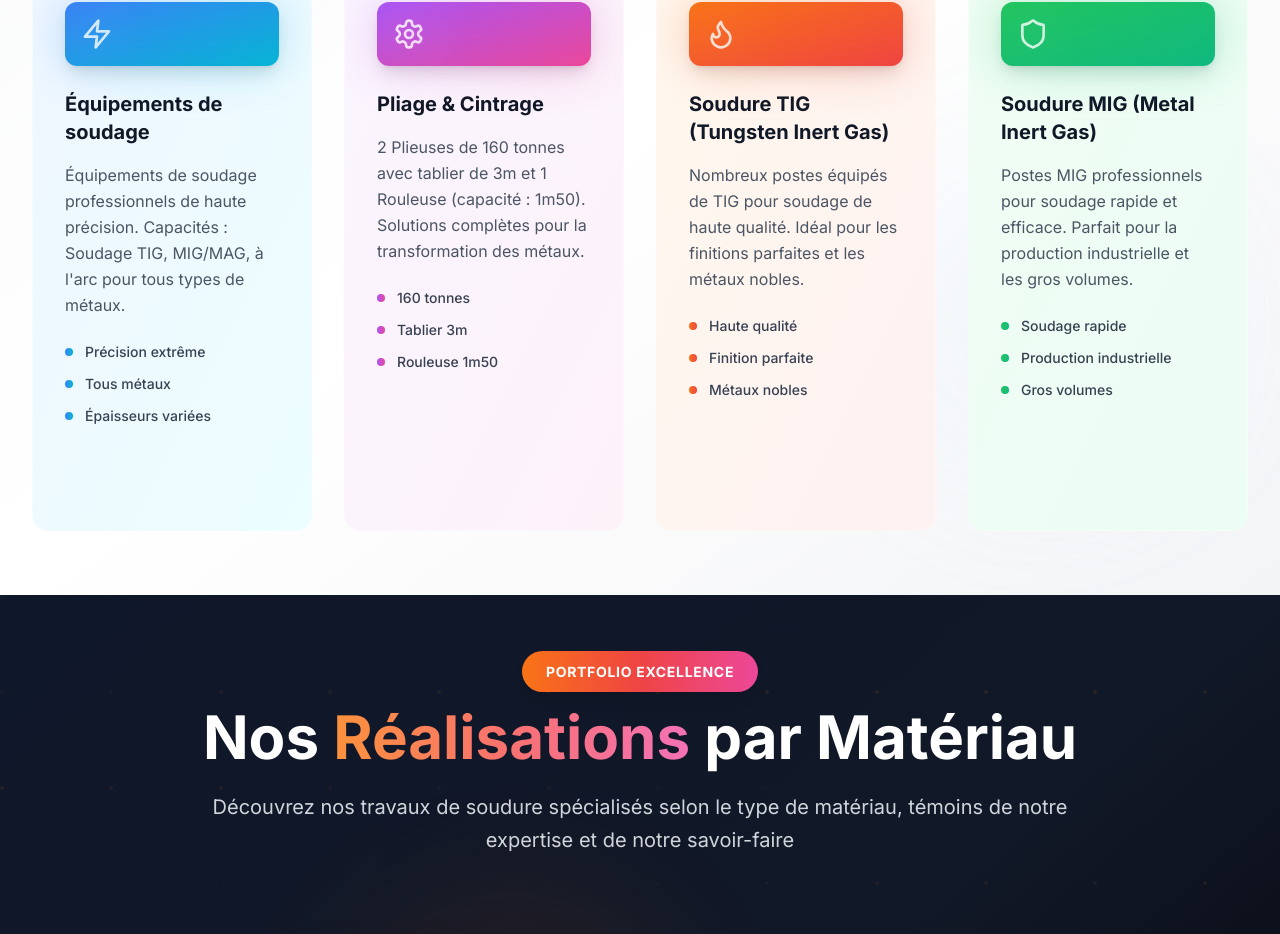
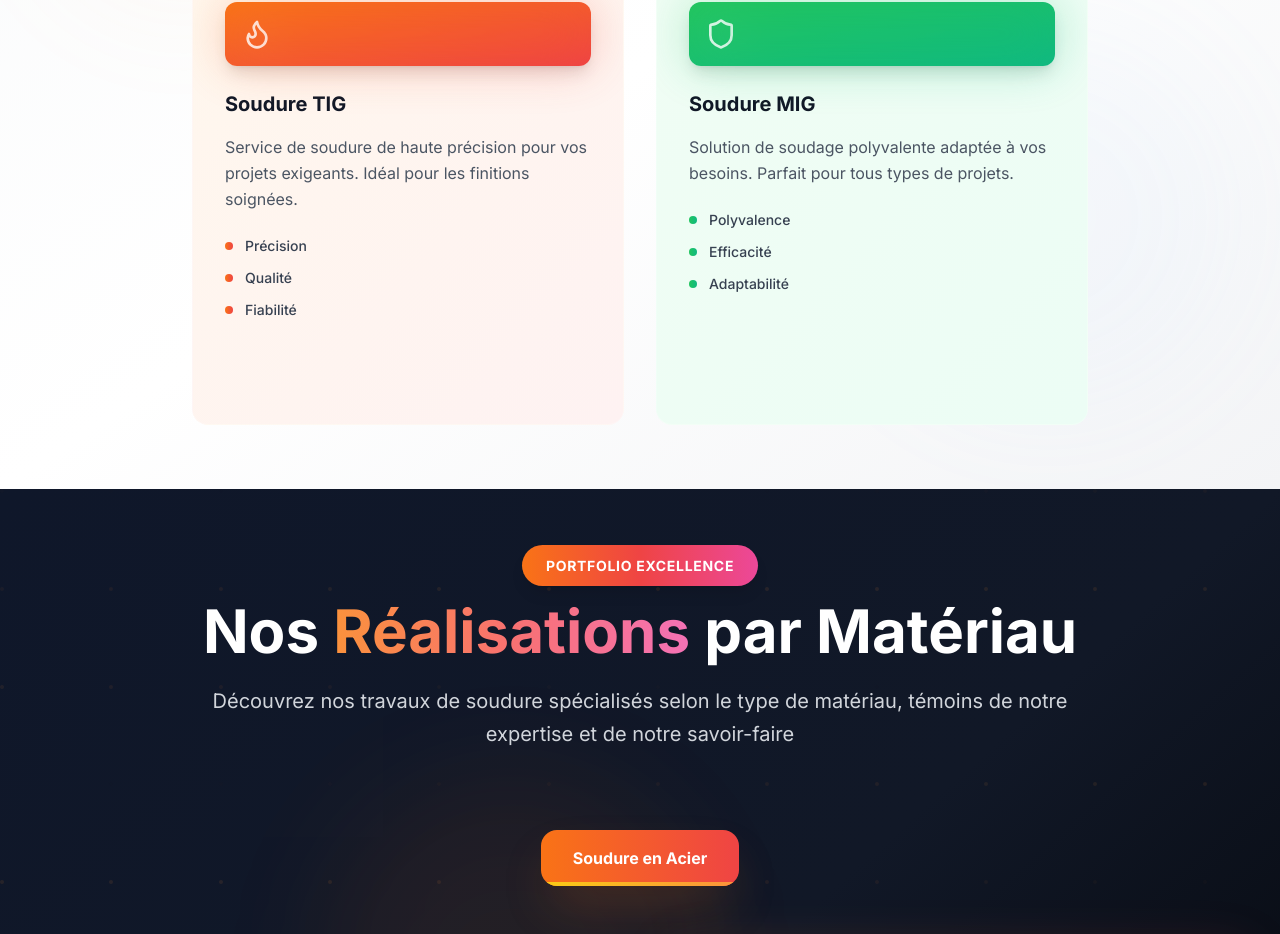
Before and after one commit to preneuscliford/juniorWebsite, a Next.js app: page / in a window 1280 px wide. Shown: the part 1152-2086 px from the top of the page. Built offline with nearby package versions, Linux system fonts and the light colour scheme.

Commit message:
add new modif

```diff
--- a/app/page.tsx
+++ b/app/page.tsx
@@ -402,34 +402,18 @@ function HeroSection() {
 function ServicesSection() {
   const services = [
     {
-      icon: Zap,
-      title: "Équipements de soudage",
-      description: "Équipements de soudage professionnels de haute précision. Capacités : Soudage TIG, MIG/MAG, à l'arc pour tous types de métaux.",
-      features: ["Précision extrême", "Tous métaux", "Épaisseurs variées"],
-      gradient: "from-blue-500 to-cyan-500",
-      bgGradient: "from-blue-50 to-cyan-50"
-    },
-    {
-      icon: Settings,
-      title: "Pliage & Cintrage",
-      description: "2 Plieuses de 160 tonnes avec tablier de 3m et 1 Rouleuse (capacité : 1m50). Solutions complètes pour la transformation des métaux.",
-      features: ["160 tonnes", "Tablier 3m", "Rouleuse 1m50"],
-      gradient: "from-purple-500 to-pink-500",
-      bgGradient: "from-purple-50 to-pink-50"
-    },
-    {
       icon: Flame,
-      title: "Soudure TIG (Tungsten Inert Gas)",
-      description: "Nombreux postes équipés de TIG pour soudage de haute qualité. Idéal pour les finitions parfaites et les métaux nobles.",
-      features: ["Haute qualité", "Finition parfaite", "Métaux nobles"],
+      title: "Soudure TIG",
+      description: "Service de soudure de haute précision pour vos projets exigeants. Idéal pour les finitions soignées.",
+      features: ["Précision", "Qualité", "Fiabilité"],
       gradient: "from-orange-500 to-red-500",
       bgGradient: "from-orange-50 to-red-50"
     },
     {
       icon: Shield,
-      title: "Soudure MIG (Metal Inert Gas)",
-      description: "Postes MIG professionnels pour soudage rapide et efficace. Parfait pour la production industrielle et les gros volumes.",
-      features: ["Soudage rapide", "Production industrielle", "Gros volumes"],
+      title: "Soudure MIG",
+      description: "Solution de soudage polyvalente adaptée à vos besoins. Parfait pour tous types de projets.",
+      features: ["Polyvalence", "Efficacité", "Adaptabilité"],
       gradient: "from-green-500 to-emerald-500",
       bgGradient: "from-green-50 to-emerald-50"
     }
@@ -469,7 +453,7 @@ function ServicesSection() {
           </p>
         </motion.div>
 
-        <div className="grid md:grid-cols-2 xl:grid-cols-4 gap-8">
+        <div className="grid grid-cols-1 md:grid-cols-2 gap-8 max-w-4xl mx-auto">
           {services.map((service, index) => (
             <motion.div
               key={index}
@@ -540,35 +524,41 @@ function MaterialGallerySection() {
   const materials = [
     {
       name: "Soudure en Acier",
-      description: "Travaux de soudure sur acier pour structures industrielles, charpentes et équipements lourds.",
+      description: "Travaux de soudure sur acier pour bateau, automobile et structures légères",
       images: [
         "/soudure-en-acier.jpg",
         "/pose-tôle.jpg",
         "/fabrication-de-charpente-métallique-3.jpg",
-        "/réparation-de-Godet.jpg"
-      ],
-      features: ["Structures industrielles", "Charpentes métalliques", "Équipements lourds", "Réparations"]
-    },
-    {
-      name: "Soudure en Inox",
-      description: "Soudure de précision sur acier inoxydable pour l'industrie alimentaire, chimique et pharmaceutique.",
-      images: [
+        "/réparation-de-Godet.jpg",
+        "/autre.jpg",
         "/fabrication-escalier.jpg",
         "/fabrication-portail-coulissant.jpg",
         "/whatsapp-image-1.jpg",
         "/whatsapp-image-2.jpg"
       ],
-      features: ["Industrie alimentaire", "Secteur chimique", "Équipements médicaux", "Finitions parfaites"]
+      features: ["Bateau", "Automobile", "Structures légères", "Haute précision"]
+      // features: ["Structures industrielles", "Charpentes métalliques", "Équipements lourds", "Réparations"]
     },
-    {
-      name: "Soudure en Aluminium",
-      description: "Soudure spécialisée sur aluminium pour l'aéronautique, l'automobile et les structures légères.",
-      images: [
-        "/autre.jpg",
-        "/hero-background.jpg"
-      ],
-      features: ["Aéronautique", "Automobile", "Structures légères", "Haute précision"]
-    }
+    // {
+    //   name: "Soudure en Inox",
+    //   description: "Soudure de précision sur acier inoxydable pour l'industrie alimentaire, chimique et pharmaceutique",
+    //   images: [
+    //     "/fabrication-escalier.jpg",
+    //     "/fabrication-portail-coulissant.jpg",
+    //     "/whatsapp-image-1.jpg",
+    //     "/whatsapp-image-2.jpg"
+    //   ],
+    //   features: ["Industrie alimentaire", "Secteur chimique", "Équipements médicaux", "Finitions parfaites"]
+    // },
+    // {
+    //   name: "Soudure en Aluminium",
+    //   description: "Soudure spécialisée sur aluminium pour l'aéronautique, l'automobile et les structures légères",
+    //   images: [
+    //     "/autre.jpg",
+    //     "/hero-background.jpg"
+    //   ],
+    //   features: ["Bateau", "Automobile", "Structures légères", "Haute précision"]
+    // }
   ]
 
   const [selectedMaterial, setSelectedMaterial] = useState(0)
@@ -975,19 +965,14 @@ function AboutSection() {
             </p>
             <div className="grid grid-cols-2 gap-6 mb-8">
               <div className="text-center">
-                <HardHat className="h-12 w-12 text-orange-600 mx-auto mb-2" />
-                <div className="font-semibold text-gray-900">Équipements de Pointe</div>
-                <div className="text-sm text-gray-600">Machines performantes</div>
+
               </div>
               <div className="text-center">
-                <Shield className="h-12 w-12 text-orange-600 mx-auto mb-2" />
-                <div className="font-semibold text-gray-900">CFAO Performante</div>
-                <div className="text-sm text-gray-600">Conception assistée</div>
+
+
               </div>
             </div>
-            <button className="btn-primary">
-              En savoir plus
-            </button>
+
           </motion.div>
 
           <motion.div
@@ -1011,23 +996,6 @@ function AboutSection() {
               </div>
             </div>
 
-            <div className="bg-white rounded-xl p-6 shadow-sm">
-              <h3 className="text-xl font-semibold text-gray-900 mb-3">Nos Équipements</h3>
-              <ul className="space-y-2 text-gray-600">
-                <li className="flex items-center">
-                  <CheckCircle className="h-5 w-5 text-orange-500 mr-2" />
-                  Équipements de soudage TIG/MIG professionnels
-                </li>
-                <li className="flex items-center">
-                  <CheckCircle className="h-5 w-5 text-orange-500 mr-2" />
-                  2 Plieuses de 160 tonnes
-                </li>
-                <li className="flex items-center">
-                  <CheckCircle className="h-5 w-5 text-orange-500 mr-2" />
-                  1 Rouleuse (capacité : 1m50)
-                </li>
-              </ul>
-            </div>
           </motion.div>
         </div>
       </div>
@@ -1043,19 +1011,19 @@ function TestimonialsSection() {
     {
       name: "Jean-Claude Moreau",
       company: "Métallurgie Lorraine",
-      text: "Junes Soudure a réalisé nos travaux de soudage avec une qualité exceptionnelle. Leur expertise en galva et inox nous a permis d'obtenir des résultats parfaits.",
+      text: "Junes Soudure a réalisé nos assemblages en acier avec une grande précision. Leur maîtrise des techniques de soudage sur structures métalliques lourdes a dépassé nos attentes.",
       rating: 5
     },
     {
       name: "Catherine Roussel",
-      company: "Constructions Industrielles Nancy",
-      text: "Excellent travail de pliage avec leurs plieuses 160 tonnes. Respect des délais et qualité irréprochable pour notre projet.",
+      company: "Constructions Industrielles",
+      text: "Travail remarquable sur nos charpentes en acier. Les délais ont été respectés et la qualité des soudures est irréprochable. Une équipe sérieuse et expérimentée.",
       rating: 5
     },
     {
       name: "Michel Bertrand",
       company: "Ateliers Mécaniques de l'Est",
-      text: "Soudures de très haute qualité sur aluminium et inox. L'équipe de Junes Soudure maîtrise parfaitement son métier. Je recommande.",
+      text: "Les soudures sur acier épais réalisées par Junes Soudure sont d’une excellente tenue. Leur savoir-faire dans le domaine industriel est un vrai atout pour nos projets.",
       rating: 5
     }
   ]
```
